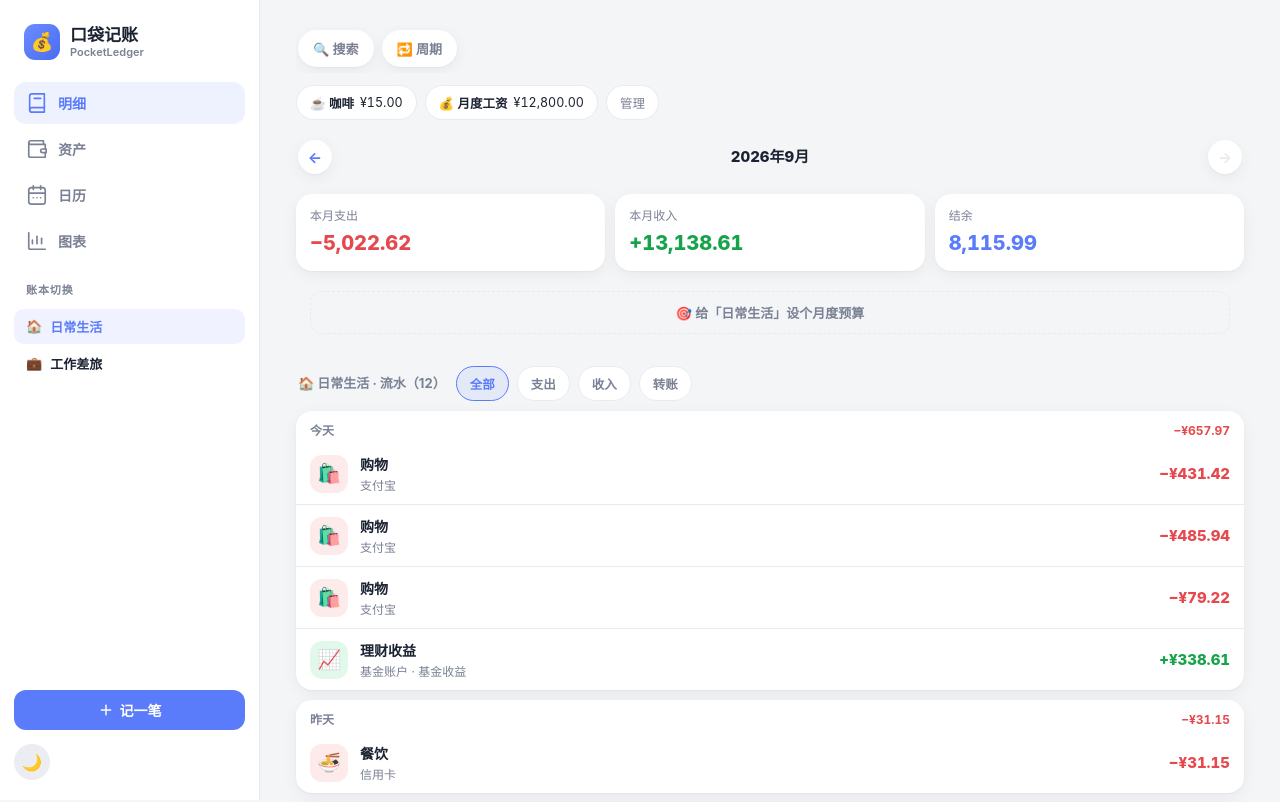
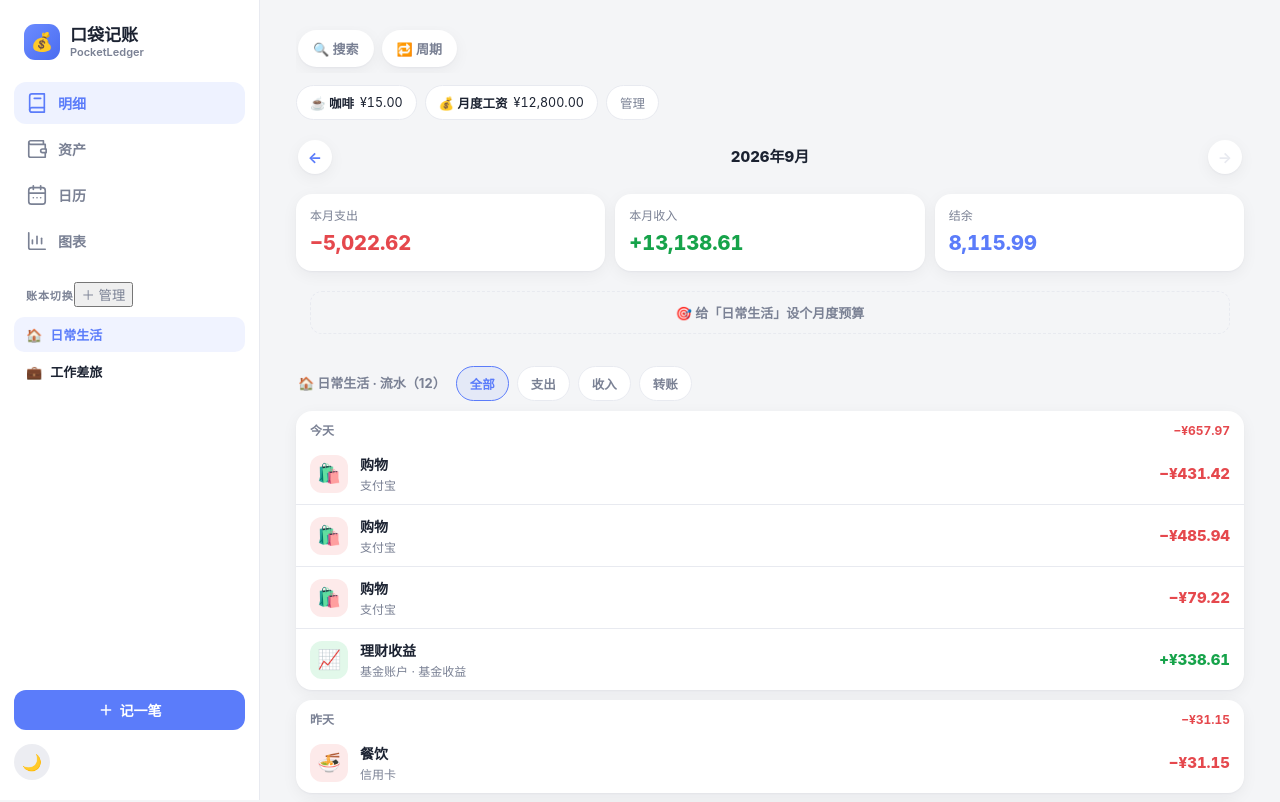
Before and after one commit to GM-117/pocket-ledger, a React (Vite) app: page / in a window 1280 px wide. Shown: the top 802 px of the page. Built offline with nearby package versions, Linux system fonts and the light colour scheme.

Commit message:
feat: 记账面板账本跟随右上角当前账本（编辑锁定原账本）+ 无账户提交校验 + 侧栏账本区加管理入口与空态 + 差旅账本补自有演示账户

```diff
--- a/src/components/Layout.tsx
+++ b/src/components/Layout.tsx
@@ -58,9 +58,12 @@ export function Layout({ tab, onTab, onAdd, onOpenBooks, children }: LayoutProps
             </button>
           ))}
         </nav>
-        {books.length > 0 && (
-          <>
-            <div className="side-label">账本切换</div>
+        <div className="side-label">
+          <span>账本切换</span>
+          <button className="side-label-btn" onClick={onOpenBooks} title="新建 / 编辑 / 删除账本">
+            ＋ 管理
+          </button>
+        </div>
         <div className="side-books">
           {books.map((b) => (
             <button
@@ -73,9 +76,8 @@ export function Layout({ tab, onTab, onAdd, onOpenBooks, children }: LayoutProps
               {b.name}
             </button>
           ))}
+          {books.length === 0 && <p className="side-books-empty">还没有账本，点「＋ 管理」创建</p>}
         </div>
-          </>
-        )}
         <button className="btn primary side-add" onClick={onAdd}>
           <PlusIcon size={16} /> 记一笔
         </button>
--- a/src/components/TransactionForm.tsx
+++ b/src/components/TransactionForm.tsx
@@ -15,7 +15,6 @@ interface TransactionFormProps {
 /** iCost 风格快速记账面板：金额大字 + 分类宫格 + 数字键盘，支持转账与存为模板。
  *  备注 / 标签 / 报销 / 退款在「账单详情」页编辑，面板保持精简 */
 export function TransactionForm({ initial, preset, onClose }: TransactionFormProps) {
-  const books = useStore((s) => s.books);
   const accounts = useStore((s) => s.accounts);
   const categories = useStore((s) => s.categories);
   const activeBookId = useStore((s) => s.activeBookId);
@@ -23,29 +22,35 @@ export function TransactionForm({ initial, preset, onClose }: TransactionFormPro
   const removeTxn = useStore((s) => s.removeTxn);
   const addTemplate = useStore((s) => s.addTemplate);
 
-  /** 记账可选账户：过滤 canSelect=false 与非本账本账户，编辑中已选中的账户保留 */
+  /** 表单所属账本：新建固定为右上角当前账本；编辑锁定为记录原账本（账本不在此切换） */
+  const contextBookId = initial?.bookId ?? activeBookId;
+
+  /** 记账可选账户：只列所属账本的账户（canSelect=false 除外），编辑旧数据引用的他账本账户保留 */
   const selectable = useMemo(() => {
-    const base = accounts.filter((a) => a.canSelect !== false && a.bookId === activeBookId);
-    const curIds = [initial?.accountId, preset?.accountId, initial?.toAccountId, preset?.toAccountId];
-    for (const id of curIds) {
-      const a = id ? accounts.find((x) => x.id === id) : undefined;
-      if (a && !base.some((b) => b.id === a.id)) base.push(a);
+    const base = accounts.filter((a) => a.canSelect !== false && a.bookId === contextBookId);
+    if (initial) {
+      for (const id of [initial.accountId, initial.toAccountId]) {
+        const a = id ? accounts.find((x) => x.id === id) : undefined;
+        if (a && !base.some((b) => b.id === a.id)) base.push(a);
+      }
     }
     return base;
-  }, [accounts, activeBookId, initial, preset]);
+  }, [accounts, contextBookId, initial]);
 
   const [type, setType] = useState<TxnType>(initial?.type ?? preset?.type ?? 'expense');
   const [amount, setAmount] = useState(
     initial ? String(initial.amount) : preset ? String(preset.amount) : '',
   );
   const [categoryId, setCategoryId] = useState(initial?.categoryId ?? preset?.categoryId ?? '');
-  const [accountId, setAccountId] = useState(
-    initial?.accountId ?? preset?.accountId ?? selectable[0]?.id ?? '',
-  );
+  const [accountId, setAccountId] = useState(() => {
+    if (initial?.accountId) return initial.accountId;
+    // 模板账户若不属于当前账本，则回退到当前账本的第一个账户
+    if (preset?.accountId && selectable.some((a) => a.id === preset.accountId)) return preset.accountId;
+    return selectable[0]?.id ?? '';
+  });
   const [toAccountId, setToAccountId] = useState(
     initial?.toAccountId ?? selectable.find((a) => a.id !== accountId)?.id ?? '',
   );
-  const [bookId, setBookId] = useState(initial?.bookId ?? preset?.bookId ?? activeBookId);
   const [date, setDate] = useState(initial?.date ?? preset?.date ?? fmtISO(new Date()));
   const [dateOpen, setDateOpen] = useState(false);
   const [accOpen, setAccOpen] = useState(false);
@@ -80,6 +85,7 @@ export function TransactionForm({ initial, preset, onClose }: TransactionFormPro
   const submit = () => {
     const amt = parseFloat(amount);
     if (!amt || amt <= 0) return setError('请输入金额');
+    if (!accountId) return setError('当前账本还没有账户，请先在「资产」添加账户');
     if (type === 'transfer') {
       if (!accountId || !toAccountId) return setError('请选择转出与转入账户');
       if (accountId === toAccountId) return setError('转出与转入不能是同一账户');
@@ -88,7 +94,7 @@ export function TransactionForm({ initial, preset, onClose }: TransactionFormPro
     }
     saveTxn({
       id: initial?.id ?? uid(),
-      bookId,
+      bookId: contextBookId,
       accountId,
       ...(type === 'transfer' ? { toAccountId } : {}),
       categoryId: type === 'transfer' ? TRANSFER_CATEGORY_ID : categoryId,
@@ -115,7 +121,7 @@ export function TransactionForm({ initial, preset, onClose }: TransactionFormPro
       amount: round2(amt),
       categoryId,
       accountId,
-      bookId,
+      bookId: contextBookId,
       note: initial?.note ?? preset?.note ?? '',
     });
     setTplSaving(false);
@@ -222,16 +228,6 @@ export function TransactionForm({ initial, preset, onClose }: TransactionFormPro
               </span>
             </button>
           )}
-          <button className="kp-meta-chip">
-            <span className="kp-meta-label">账本</span>
-            <select value={bookId} onChange={(e) => setBookId(e.target.value)}>
-              {books.map((b) => (
-                <option key={b.id} value={b.id}>
-                  {b.emoji} {b.name}
-                </option>
-              ))}
-            </select>
-          </button>
         </div>
 
         {dateOpen && (
--- a/src/store.ts
+++ b/src/store.ts
@@ -113,6 +113,10 @@ function createDemoData() {
     }),
   ];
   const [wx, ali, cmb, fund, bus, credit] = accounts;
+  // 「工作差旅」账本自有账户，保证其资产页有内容可看
+  const wkFund = mkAcc('出差备用金', '💼', 'fund', 'cash', 20000, { bookId: work.id, note: '差旅专用钱包' });
+  const wkCredit = mkAcc('差旅信用卡', '💳', 'credit', 'credit_card', 30000, { bookId: work.id, note: '出差用卡' });
+  accounts.push(wkFund, wkCredit);
 
   const mkCat = (name: string, emoji: string, type: Category['type']): Category => ({
     id: uid(), name, emoji, type,
@@ -191,12 +195,12 @@ function createDemoData() {
   for (const [off, note, amt, tags, reimb] of trips) {
     const t: Txn = {
       id: uid(), bookId: work.id, type: 'expense', categoryId: off === -8 ? can.id : trip.id,
-      accountId: credit.id, amount: amt, date: iso(addDays(now, off)), note, createdAt: `${iso(addDays(now, off))} 12:00`,
+      accountId: wkCredit.id, amount: amt, date: iso(addDays(now, off)), note, createdAt: `${iso(addDays(now, off))} 12:00`,
       tags, reimb,
     };
     txns.push(t);
   }
-  addTxn(work.id, 'income', partTime, cmb, 3000, iso(addDays(now, -14)), '项目奖金');
+  addTxn(work.id, 'income', partTime, wkFund, 3000, iso(addDays(now, -14)), '项目奖金');
   // 转账演示：公交卡充值、还信用卡（负债账户转入即还款）
   txns.push({
     id: uid(), bookId: life.id, type: 'transfer', categoryId: TRANSFER_CATEGORY_ID,
```
Lines whose indentation alone changed are shown as unchanged.
